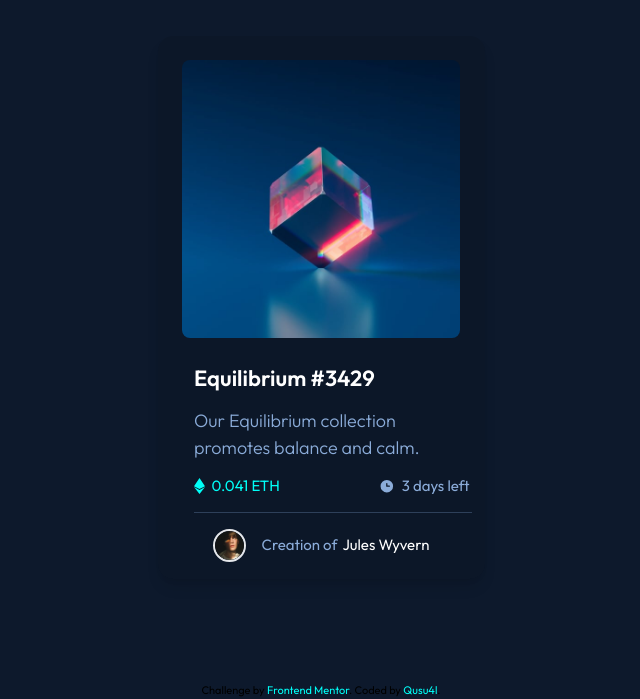
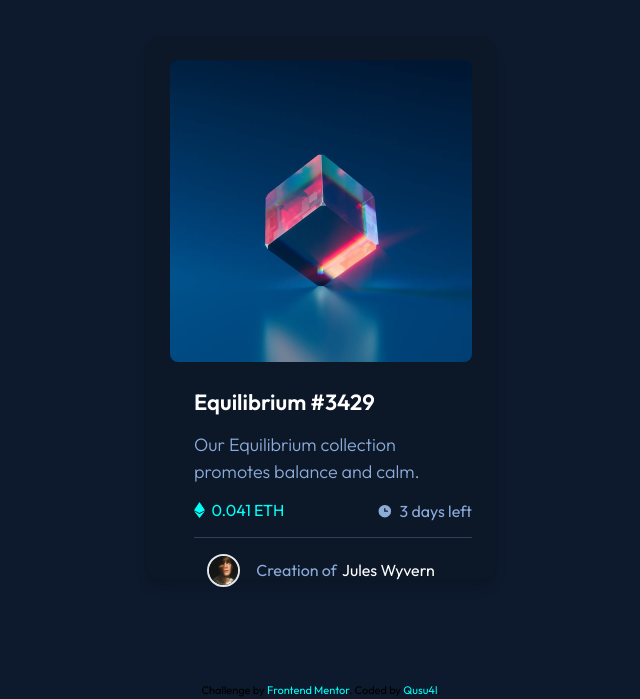
Before and after one commit to Qusu4l/nft-preview-card-component-main, a website: page index.html in a window 1280 px wide. Shown: the part 118-817 px from the top of the page, without its empty margins (319-959 px from the left). Drawn offline with Linux system fonts and the light colour scheme.

Commit message:
Done responsive

```diff
--- a/index.html
+++ b/index.html
@@ -13,12 +13,15 @@
 
 <body class="bg-[#0D192C] font-Outfit">
   <main class="w-screen h-screen flex justify-center items-center">
-    <div class="bg-[#15263F] w-[327px] h-[543px] rounded-[15px] shadow-md md:shadow-lg lg:shadow-x"
+    <div
+      class="bg-[#15263F] w-[327px] lg:w-[350px] h-[543px] lg:h[596] rounded-[15px] shadow-md md:shadow-lg lg:shadow-x"
       style="background-color: rgba(0, 0, 0, 0.0953); transform: translate(0px, 25px);">
       <div class="flex flex-col justify-center items-center">
-        <div class="w-[278px] h-[278px] mt-[24px] rounded-[8px]">
-          <div class="absolute w-[278px] h-[278px] rounded-[8px] bg-[#00FFF8] opacity-0 hover:opacity-50 transition-opacity hover:cursor-pointer z-0 ">
-            <img class="relative opacity-100 top-[111px] left-[117px]"src="images/icon-view.svg">
+        <div class="w-[278px] lg:w-[302px] h-[278px] lg:h-[302px] mt-[24px] rounded-[8px]">
+          <div
+            class="absolute w-[278px] lg:w-[302px] lg:h-[302px] h-[278px] rounded-[8px] bg-[#00FFF8] bg-opacity-50 opacity-0 hover:opacity-100 transition-opacity duration-300 hover:cursor-pointer">
+            <img class="relative opacity-100 top-[111px] lg:top-[125px] left-[117px] lg:left-[129px]"
+              src="images/icon-view.svg">
           </div>
 
           <img class="rounded-[8px]" src="images/image-equilibrium.jpg" alt="">
@@ -28,21 +31,21 @@
           <p class="w-[278px] mt-[12px] text-[18px] text-[#8BACD9] font-[300]">Our Equilibrium collection promotes
             balance and calm.</p>
           <div class="flex justify-between mt-[16px]">
-            <div class="w-[88.48px] h-[19px] flex items-center text-[#00FFF8]">
+            <div class="w-[88.48px] lg:w-[93.48px] h-[19px] flex items-center text-[#00FFF8]">
               <img class="w-[11px] h-[16px] " src="images/icon-ethereum.svg" alt="">
-              <span class="text-[15px] ml-[6.48px]">0.041 ETH</span>
+              <span class="text-[15px] lg:text-[16px] ml-[6.48px]">0.041 ETH</span>
             </div>
-            <div class="w-[92.69px] h-[19px] flex items-center text-[#8BACD9]">
+            <div class="w-[92.69px] lg:w-[95px] h-[19px] lg:h-[20px] flex items-center text-[#8BACD9]">
               <img class="w-[16px] h-[16px]" src="images/icon-clock.svg" alt="">
-              <span class="text-[15px] ml-[6.48px]">3 days left</span>
+              <span class="text-[15px] lg:text-[16px] ml-[6.48px]">3 days left</span>
             </div>
           </div>
           <div class="bg-[#2E405A] w-[278px] h-[1px] mt-[16px]"></div>
         </div>
         <div class="w-[219] h-[33px] mt-[16px] flex items-center">
           <img class="w-[33px] h-[33px] rounded-full border-2" src="images/image-avatar.png" alt="">
-          <span class="text-[15px] text-[#8BACD9] font-[400] ml-[16px]">Creation of</span>
-          <span class="text-[15px] text-white font-[400] ml-[5px] hover:text-[#00FFF8] hover:cursor-pointer ">Jules
+          <span class="text-[15px] lg:text-[16px] text-[#8BACD9] font-[400] ml-[16px]">Creation of</span>
+          <span class="text-[15px] lg:text-[16px] text-white font-[400] ml-[5px] hover:text-[#00FFF8] hover:cursor-pointer ">Jules
             Wyvern</span>
         </div>
 
```
Also changed, not shown: dist/output.css.
